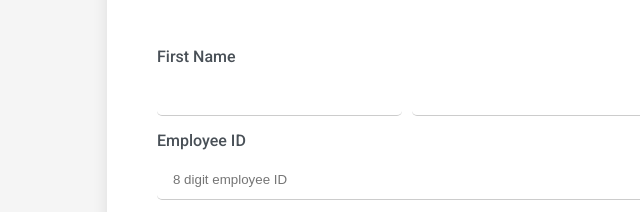
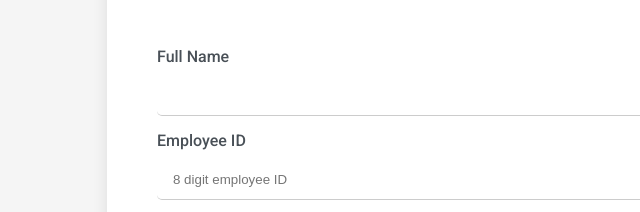
Before and after one commit to gowrishankarsrinivasan/leave-form, a plain HTML site: page index.html in a window 1280 px wide. Shown: the part 205-417 px from the top of the page, 233-873 px from the left. Drawn offline with Linux system fonts and the light colour scheme.

Commit message:
Update index.html

```diff
--- a/index.html
+++ b/index.html
@@ -23,8 +23,8 @@
           <hr />
         </div>
         <div class="form-group">
-          <label for="firstName">First Name</label>
-          <div class="name-container">
+          <label for="firstName">Full Name</label>
+
           <input
             class="input-field"
             type="text"
@@ -32,14 +32,6 @@
             name="firstName"
             required
           />
-            <input
-              class="input-field"
-              type="text"
-              id="firstName"
-              name="firstName"
-              required
-            />
-          </div>
         </div>
         <div class="form-group">
           <label for="employeeId">Employee ID</label>
@@ -208,7 +200,7 @@
       </form>
     </div>
 
-    <div id="thankyou" class="thank-you" style="display: none;">
+    <div id="thankyou" class="thank-you" style="display: none">
       <h3>Thank You for Your Submission!</h3>
       <p>Your leave request has been successfully submitted.</p>
       <p>
```
Lines whose indentation alone changed are shown as unchanged.
